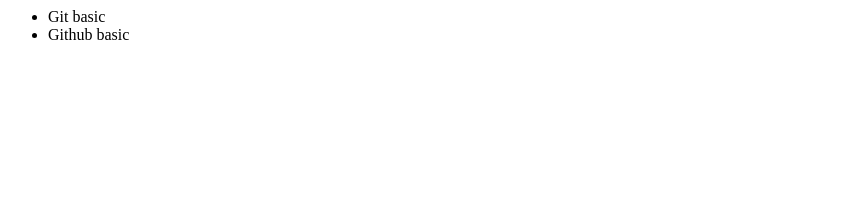
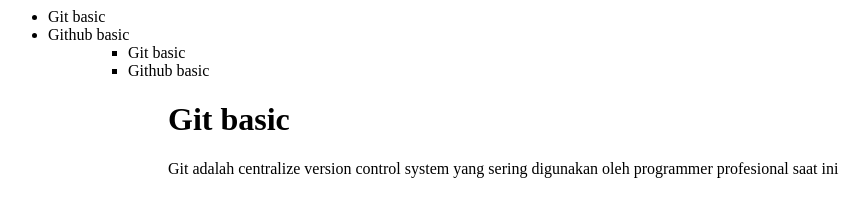
Before and after one commit to km-neuron/se-git-assignment, a plain HTML site: page ruang-belajar/pages/material.html in a window 1280 px wide. Shown: the whole page, without its empty margins (0-868 px from the left). Drawn offline with Linux system fonts and the light colour scheme.

Commit message:
add some paragraph git basic material

```diff
--- a/ruang-belajar/pages/material.html
+++ b/ruang-belajar/pages/material.html
@@ -9,3 +9,16 @@
     <ul>
 </body>
 </html>
+<html>
+<head>
+    <title>Material Page</title>
+</head>
+<body>
+    <ul>
+        <li>Git basic</li>
+        <li>Github basic</li>
+    <ul>
+    <h1>Git basic</h1>
+    <p>Git adalah centralize version control system yang sering digunakan oleh programmer profesional saat ini</p>
+</body>
+</html>
```
